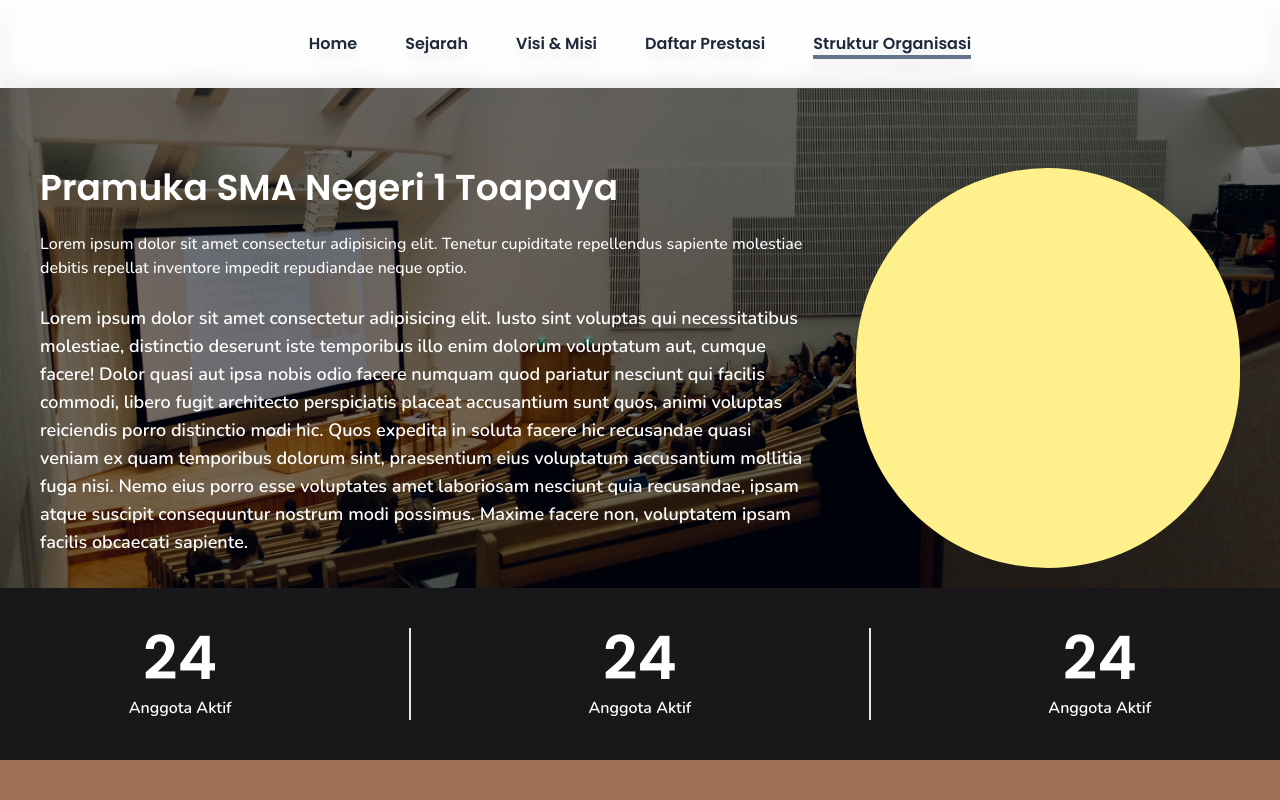
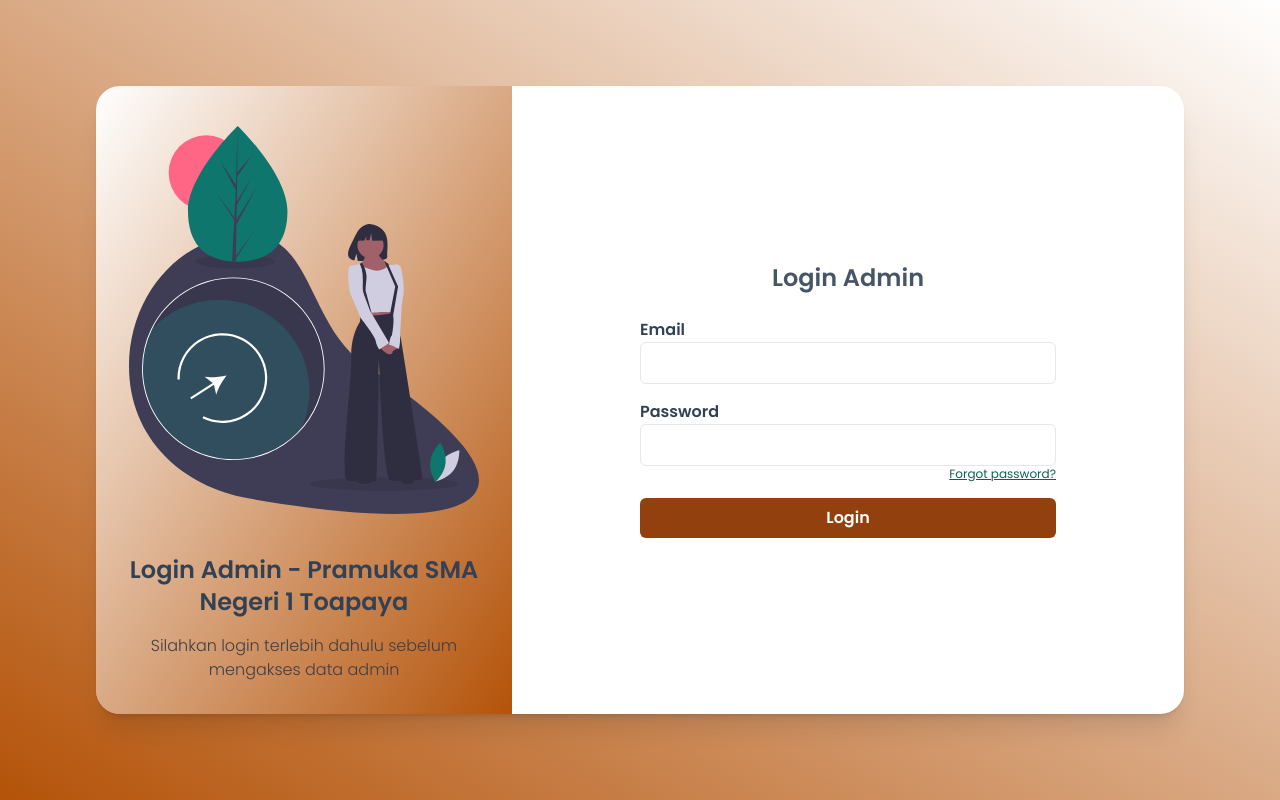
Before and after one commit to mhmdnurf/web-pramuka, a React (Vite) app: page /login in a window 1280 px wide. Shown: the top 800 px of the page. Built offline with nearby package versions, Linux system fonts and the light colour scheme.

Commit message:
add login screen

```diff
--- a/package.json
+++ b/package.json
@@ -16,6 +16,8 @@
     "react-dom": "^18.2.0",
     "react-icons": "^5.0.1",
     "react-id-swiper": "^4.0.0",
+    "react-router": "^6.22.3",
+    "react-router-dom": "^6.22.3",
     "react-scroll": "^1.9.0",
     "swiper": "^11.0.7"
   },
--- a/src/App.tsx
+++ b/src/App.tsx
@@ -1,25 +1,16 @@
-import Cover from "./components/Cover";
-import DaftarPrestasi from "./components/DaftarPrestasi";
-import Footer from "./components/Footer";
-import Header from "./components/Header";
-import Sejarah from "./components/Sejarah";
-import Statistic from "./components/Statistic";
-import StrukturOrganisasi from "./components/StrukturOrganisasi";
-import VisiMisi from "./components/VisiMisi";
+import { Route, BrowserRouter, Routes } from "react-router-dom";
+import routes from "./router";
 
 export default function App() {
   return (
     <>
-      <div className="bg-white">
-        <Header />
-        <Cover />
-        <Statistic />
-        <Sejarah />
-        <VisiMisi />
-        <DaftarPrestasi />
-        <StrukturOrganisasi />
-        <Footer />
-      </div>
+      <BrowserRouter>
+        <Routes>
+          {routes.map((route, index) => (
+            <Route key={index} path={route.path} element={route.element} />
+          ))}
+        </Routes>
+      </BrowserRouter>
     </>
   );
 }
--- /dev/null
+++ b/src/Portofolio.tsx
@@ -0,0 +1,26 @@
+import React from "react";
+import Header from "./components/Header";
+import Cover from "./components/Cover";
+import Statistic from "./components/Statistic";
+import Sejarah from "./components/Sejarah";
+import VisiMisi from "./components/VisiMisi";
+import DaftarPrestasi from "./components/DaftarPrestasi";
+import StrukturOrganisasi from "./components/StrukturOrganisasi";
+import Footer from "./components/Footer";
+
+export default function Portofolio(): React.JSX.Element {
+  return (
+    <>
+      <div className="bg-white">
+        <Header />
+        <Cover />
+        <Statistic />
+        <Sejarah />
+        <VisiMisi />
+        <DaftarPrestasi />
+        <StrukturOrganisasi />
+        <Footer />
+      </div>
+    </>
+  );
+}
--- /dev/null
+++ b/src/components/admin/Dashboard.tsx
@@ -0,0 +1,9 @@
+import React from "react";
+
+export default function Dashboard(): React.JSX.Element {
+  return (
+    <div>
+      <p>Dashboard</p>
+    </div>
+  );
+}
--- /dev/null
+++ b/src/components/admin/Login.tsx
@@ -0,0 +1,41 @@
+import React from "react";
+
+export default function Login(): React.JSX.Element {
+  return (
+    <>
+      <div className="w-screen h-screen bg-gradient-to-tr from-amber-700  flex flex-col justify-center">
+        <div className="flex justify-center items-center bg-white mx-24 rounded-3xl shadow-xl drop-shadow-sm">
+          <div
+            className="flex w-full justify-center items-center h-full rounded-l-3xl bg-gradient-to-tl
+           pt-10"
+          >
+            <div className="w-[350px]">
+              <img src="./login.svg" alt="login" />
+              <h1 className="text-center mt-10 text-2xl font-semibold text-slate-700">
+                Login Admin - Pramuka SMA Negeri 1 Toapaya
+              </h1>
+              <h3 className="text-center font-light text-zinc-700 mt-4 mb-8">
+                Silahkan login terlebih dahulu sebelum mengakses data admin
+              </h3>
+            </div>
+          </div>
+          <div className="bg-white w-full h-full flex justify-center flex-col mx-32">
+            <h1 className="text-center mb-6 text-2xl font-semibold text-slate-600">
+              Login Admin
+            </h1>
+            <p className="font-semibold text-slate-700">Email</p>
+            <input type="text" className="border p-2 rounded-md mb-4" />
+            <p className="font-semibold text-slate-700">Password</p>
+            <input type="password" className="border p-2 rounded-md" />
+            <p className="text-right mb-4 underline text-xs text-teal-800">
+              Forgot password?
+            </p>
+            <button className="bg-amber-800 text-white p-2 rounded-md w-full">
+              <p className="font-semibold">Login</p>
+            </button>
+          </div>
+        </div>
+      </div>
+    </>
+  );
+}
--- /dev/null
+++ b/src/router.tsx
@@ -0,0 +1,15 @@
+import Login from "./components/admin/Login";
+import Portofolio from "./Portofolio";
+
+const routes = [
+  {
+    path: "/login",
+    element: <Login />,
+  },
+  {
+    path: "/",
+    element: <Portofolio />,
+  },
+];
+
+export default routes;
```
Also changed, not shown: public/login.svg (added), 1 other file (tests, documents, lock files or other folders).
